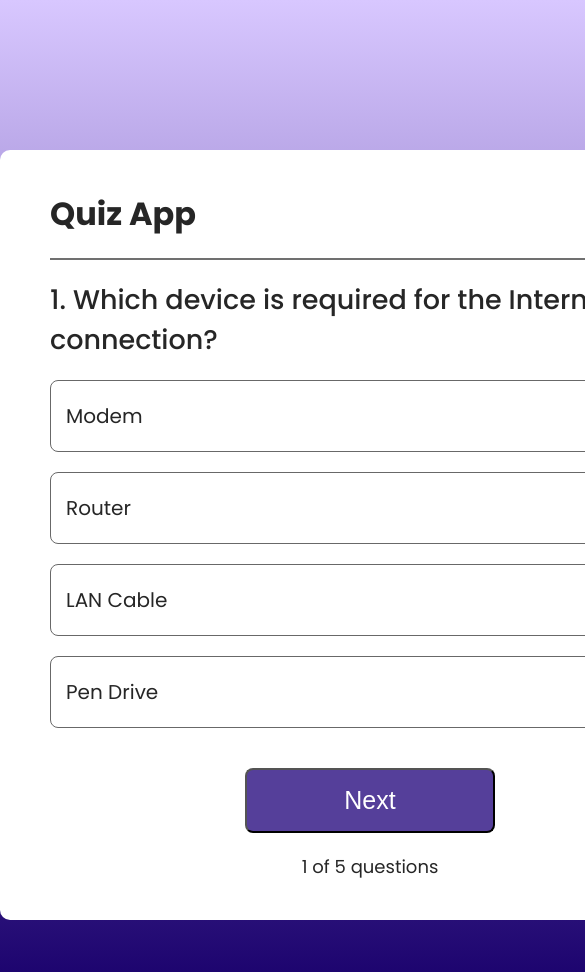
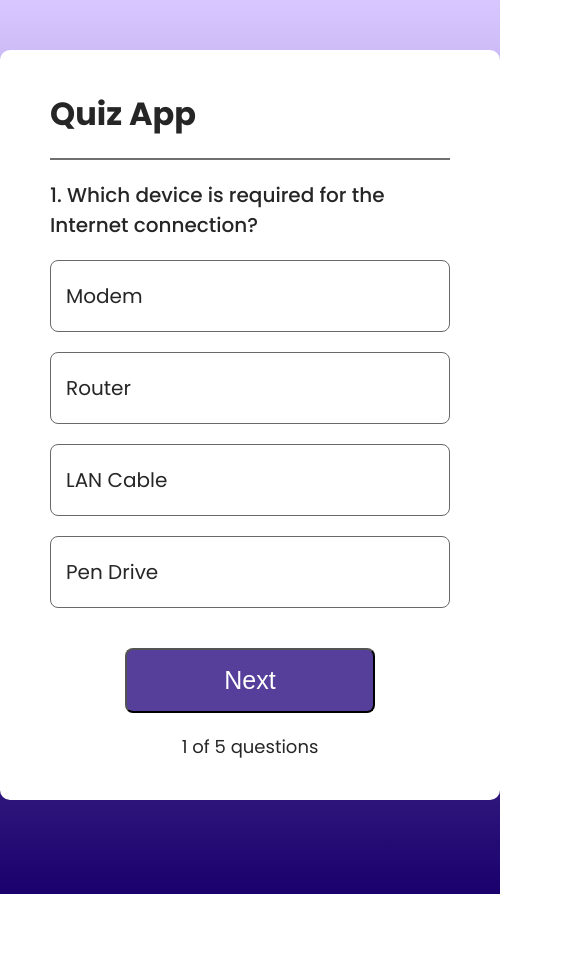
Before and after one commit to fudailzafar/Quiz-App, a React (Vite) app: page / in a window 390 px wide. Shown: the top 972 px of the page, 585 px wide, since content can reach past the window. After the commit the page ends 894 px from the top, so only its background shows below. Built offline with nearby package versions, Linux system fonts and the light colour scheme.

Commit message:
Update Quiz.css
Responsive Design

```diff
--- a/src/Components/Quiz/Quiz.css
+++ b/src/Components/Quiz/Quiz.css
@@ -60,3 +60,14 @@
   background: #ffebeb;
   border-color: #ff4a4a;
 }
+
+@media (max-width: 1024px) {
+  .container {
+    width: 400px;
+    margin-top: 50px;
+  }
+
+  .container h2 {
+    font-size: 20px;
+  }
+}
```
